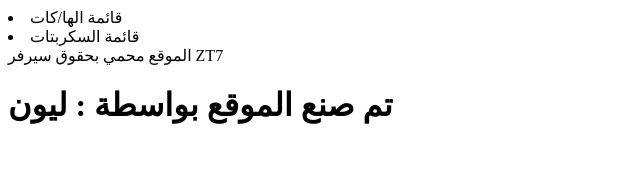
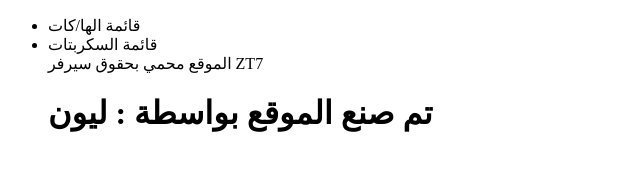
Before and after one commit to zeroTrace3/ZT7.by.Leon-.com, a plain HTML site: page index.html in a window 1280 px wide. Shown: the whole page, without its empty margins (0-640 px from the left). Drawn offline with Linux system fonts and the light colour scheme.

Commit message:
Update index.html

```diff
--- a/index.html
+++ b/index.html
@@ -1,9 +1,9 @@
 <!DOCTYPE html>
 <html lang="ar">
   <head>
-    <u1 class="القائمة الجانبة">
+    <ul class="القائمة الجانبة">
       <li><a harf="#"> قائمة الها/كات</a></li>
-      <li><a harf="#"> قائمة السكربتات</li>
+      <li><a harf="#"> قائمة السكربتات</a></li>
 
   </head>
   <body>
```
